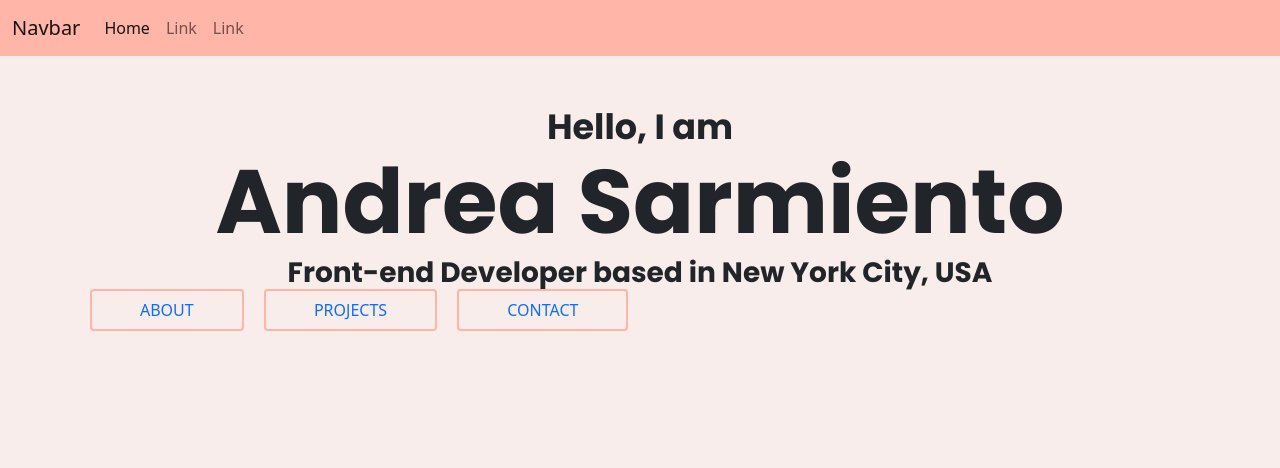
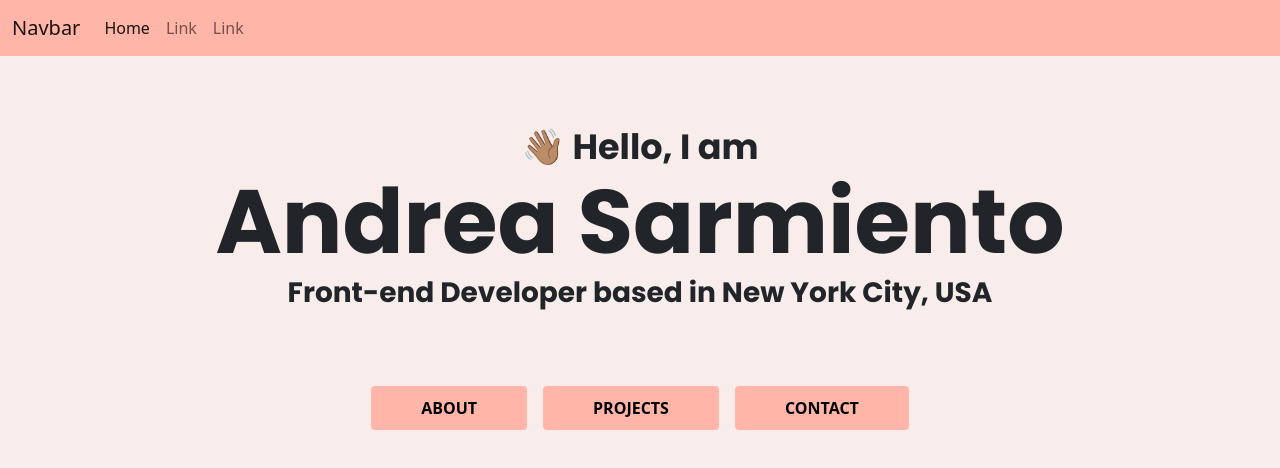
Before and after one commit to asarmie/Portfolio-Project, a plain HTML site: page index.html in a window 1280 px wide. Drawn offline with nearby package versions, Linux system fonts and the light colour scheme.

Commit message:
styled button links

```diff
--- a/index.html
+++ b/index.html
@@ -63,28 +63,19 @@
       </div>
     </nav>
     <div class="container">
-      <h2>Hello, I am</h2>
+      <h2>👋🏽 Hello, I am</h2>
       <h1>Andrea Sarmiento</h1>
       <h3>Front-end Developer based in New York City, USA</h3>
-      <div>
-        <a
-          href="#"
-          class="btn-branding px-5 py-2 mx-2 justify-content-center"
-          target="_blank"
-          >ABOUT</a
-        >
-        <a
-          href="#"
-          class="btn-branding px-5 py-2 mx-2 justify-content-center"
-          target="_blank"
-          >PROJECTS</a
-        >
-        <a
-          href="#"
-          class="btn-branding px-5 py-2 mx-2 justify-content-center"
-          target="_blank"
-          >CONTACT</a
-        >
+      <div class="all-buttons d-flex justify-content-center pt-5">
+        <button class="button-links px-5 py-2 mx-2">
+          <a href="#" class="link-branding" target="_blank">ABOUT</a>
+        </button>
+        <button class="button-links px-5 py-2 mx-2">
+          <a href="#" class="link-branding" target="_blank">PROJECTS</a>
+        </button>
+        <button class="button-links px-5 py-2 mx-2">
+          <a href="#" class="link-branding" target="_blank">CONTACT</a>
+        </button>
       </div>
     </div>
   </body>
--- a/styles/styles.css
+++ b/styles/styles.css
@@ -1,9 +1,11 @@
 /*font-family: 'Poppins', sans-serif;*/
 :root {
   --main-font: "Poppins", sans-serif;
+  --accent-color: #ffb5a7;
+  --main-color: #f8edeb;
 }
 body {
-  background-color: #f8edeb;
+  background-color: var(--main-color);
 }
 h1,
 h2,
@@ -19,14 +21,23 @@ h1 {
 h2 {
   font-size: 35px;
   margin: 0;
-  padding-top: 50px;
+  padding-top: 70px;
 }
 h3 {
   font-size: 28px;
+  padding-bottom: 20px;
 }
 
-.btn-branding {
+.button-links {
+  border: solid var(--accent-color) 2px;
+  border-radius: 4px;
+  background-color: var(--accent-color);
+}
+.link-branding {
   text-decoration: none;
-  border: solid #ffb5a7 2px;
-  border-radius: 4px;
+  font-weight: bold;
+  color: black;
 }
+.link-branding:hover {
+  color: black;
+}
```
